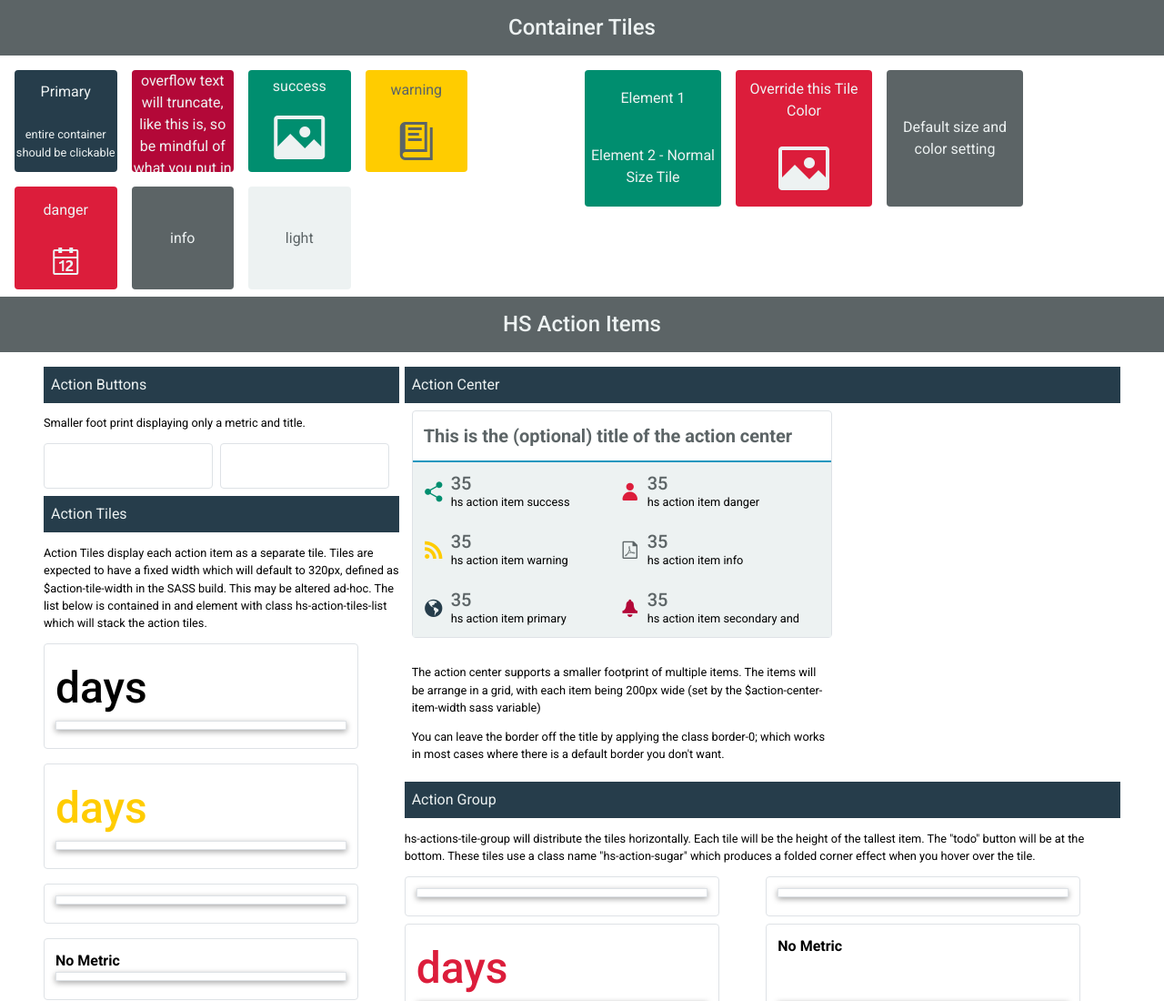
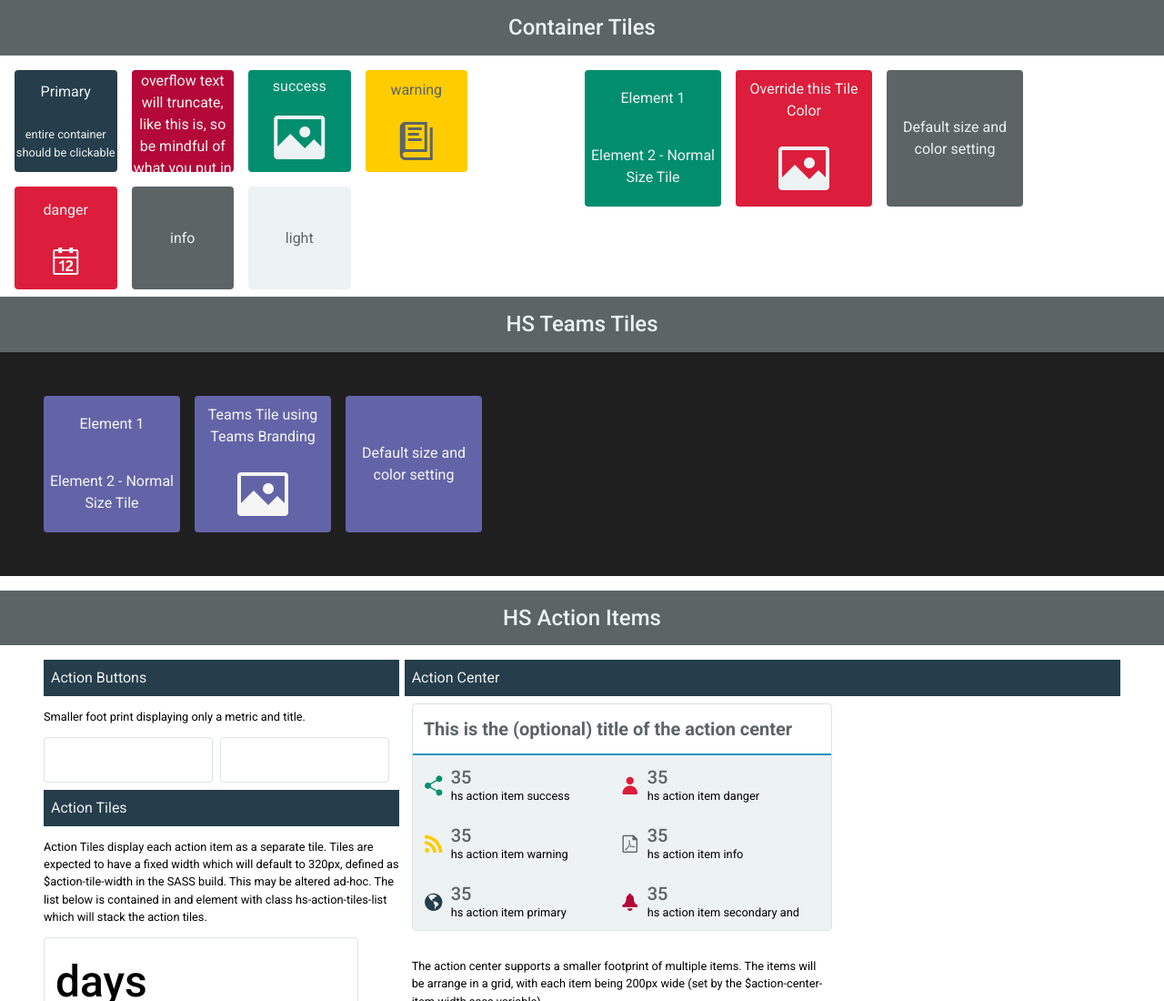
Before and after one commit to aderant-handshake/HSFramework-Public, a plain HTML site: page src/tiles.html in a window 1280 px wide. Shown: the top 1100 px of the page at 91% size. Drawn offline with nearby package versions, Linux system fonts and the light colour scheme; a script that the page names is missing.

Commit message:
Update public framework files.

```diff
--- a/src/tiles.html
+++ b/src/tiles.html
@@ -71,7 +71,30 @@
         </div>
     </div>
 
-    <div class="h4 p-3 mb-3 text-center bg-info">HS Action Items</div>
+    <div class="h4 p-3 mt-0 mb-0 text-center bg-info">HS Teams Tiles</div>
+    <div class="hsbody hsteams v-dark">
+        <div class="p-5">
+            <div class="hs-tile-grid">
+                <div class="hs-teams-tile" onclick="alert('hello world.');">
+                    <div>Element 1</div>
+                    <div>Element 2 - Normal Size Tile</div>
+                </div>
+                <div class="hs-teams-tile">
+                    <div>
+                        Teams Tile using Teams Branding
+                    </div>
+                    <div>
+                        <span class="k-icon k-i-image k-icon-xl"></span>
+                    </div>
+                </div>
+                <div class="hs-teams-tile">
+                    <div>Default size and color setting </div>
+                </div>
+            </div>
+        </div>
+    </div>
+
+    <div class="h4 p-3 my-3 text-center bg-info">HS Action Items</div>
     <div id="some-toolbar" class="mb-3"></div>
 
     <div class="mx-5">
@@ -188,7 +211,8 @@
                     <p class="small">hs-actions-tile-group will distribute the tiles horizontally. Each tile will be
                         the
                         height of the tallest item.
-                        The "todo" button will be at the bottom. These tiles use a class name "hs-action-sugar" which produces a folded corner effect when you hover over the tile.</p>
+                        The "todo" button will be at the bottom. These tiles use a class name "hs-action-sugar" which
+                        produces a folded corner effect when you hover over the tile.</p>
                     <div class="hs-action-tiles-group hs-action-sugar">
                         <div class="hs-action-tile hs-action-success">
                             <div class="hs-action-header"><span class="rt"></span></div>
```
